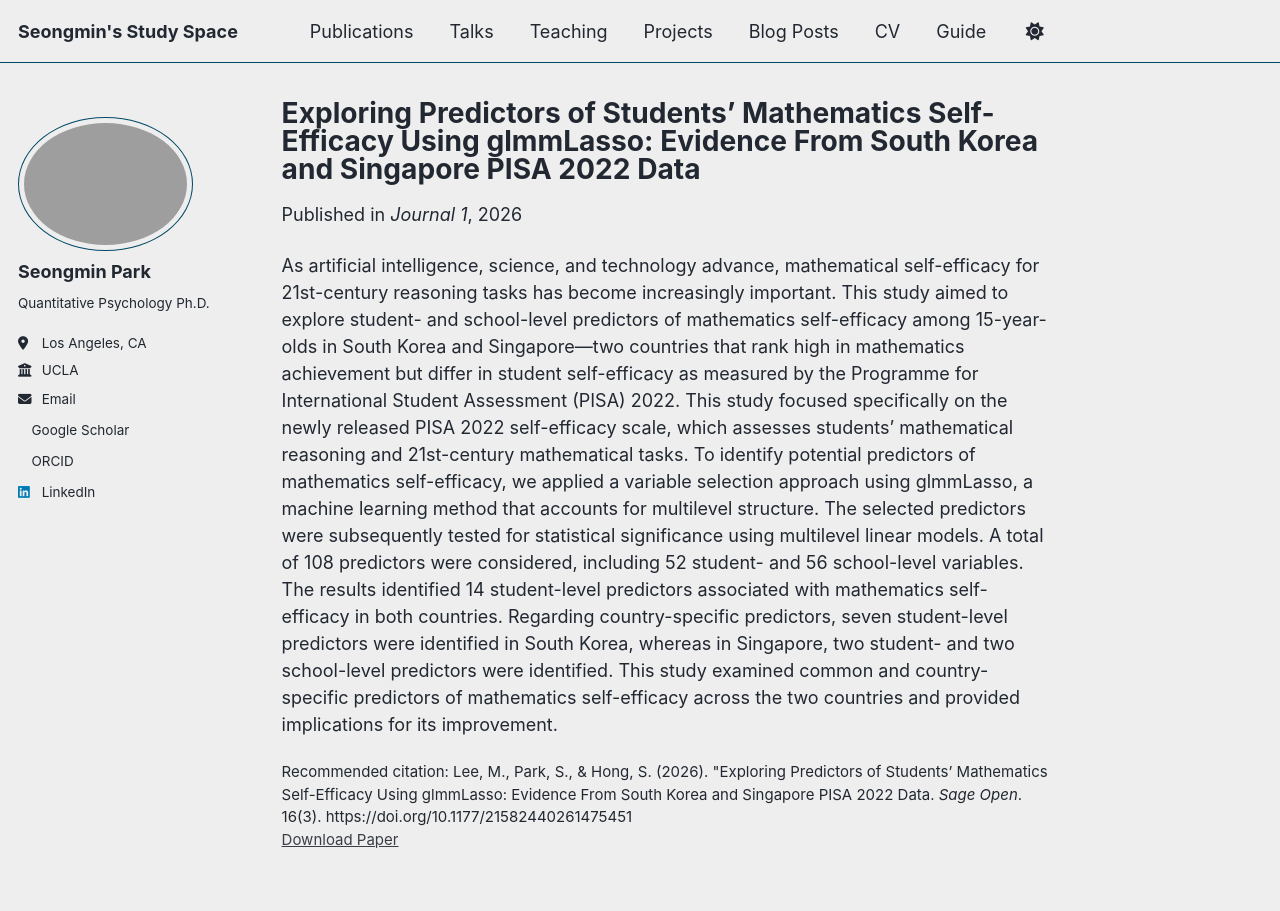
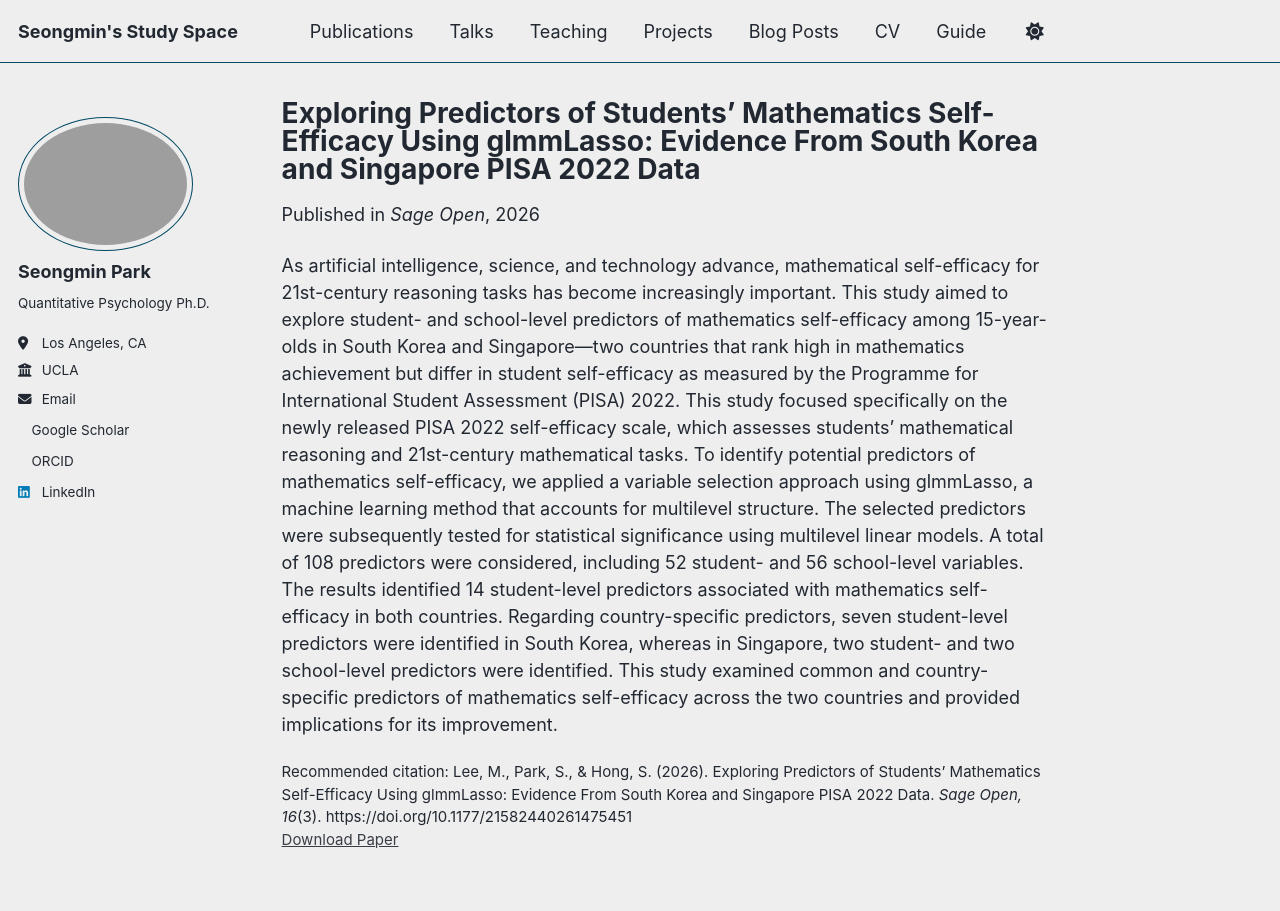
Before and after one commit to gganggang2/smparkedu, a Jekyll site: the page built from _publications/2026-09-02-sage-open.md, in a window 1280 px wide and 1346 px high. Shown: the top 911 px of the window. Built offline with Jekyll 4.4.1, drawn with Linux system fonts in a browser that asks for light colours; a style sheet for code colours, icons or effects is not loaded; some of the changed lines change nothing that is shown.

Commit message:
Update 2026-09-02-sage-open.md

```diff
--- a/_publications/2026-09-02-sage-open.md
+++ b/_publications/2026-09-02-sage-open.md
@@ -3,11 +3,11 @@ title: "Exploring Predictors of Students’ Mathematics Self-Efficacy Using glmm
 collection: publications
 category: manuscripts
 permalink: /publication/2026-09-02-sage-open
-excerpt: 'This paper is about the number 1. The number 2 is left for future work.'
+excerpt: 'Applied research using glmmLasso, which examined the potential student- and school-level predictors of mathematics self-efficacy using ILSA data.'
 date: 2026-09-02
-venue: 'Journal 1'
+venue: 'Sage Open'
 paperurl: 'https://academicpages.github.io/files/260902sageopen.pdf'
-citation: 'Lee, M., Park, S., & Hong, S. (2026). &quot;Exploring Predictors of Students’ Mathematics Self-Efficacy Using glmmLasso: Evidence From South Korea and Singapore PISA 2022 Data. <i>Sage Open</i>. 16(3). https://doi.org/10.1177/21582440261475451'
+citation: 'Lee, M., Park, S., & Hong, S. (2026). Exploring Predictors of Students’ Mathematics Self-Efficacy Using glmmLasso: Evidence From South Korea and Singapore PISA 2022 Data. <i>Sage Open, 16</i>(3). https://doi.org/10.1177/21582440261475451'
 ---
 
 As artificial intelligence, science, and technology advance, mathematical self-efficacy for 21st-century reasoning tasks has become increasingly important. This study aimed to explore student- and school-level predictors of mathematics self-efficacy among 15-year-olds in South Korea and Singapore—two countries that rank high in mathematics achievement but differ in student self-efficacy as measured by the Programme for International Student Assessment (PISA) 2022. This study focused specifically on the newly released PISA 2022 self-efficacy scale, which assesses students’ mathematical reasoning and 21st-century mathematical tasks. To identify potential predictors of mathematics self-efficacy, we applied a variable selection approach using glmmLasso, a machine learning method that accounts for multilevel structure. The selected predictors were subsequently tested for statistical significance using multilevel linear models. A total of 108 predictors were considered, including 52 student- and 56 school-level variables. The results identified 14 student-level predictors associated with mathematics self-efficacy in both countries. Regarding country-specific predictors, seven student-level predictors were identified in South Korea, whereas in Singapore, two student- and two school-level predictors were identified. This study examined common and country-specific predictors of mathematics self-efficacy across the two countries and provided implications for its improvement.
```
